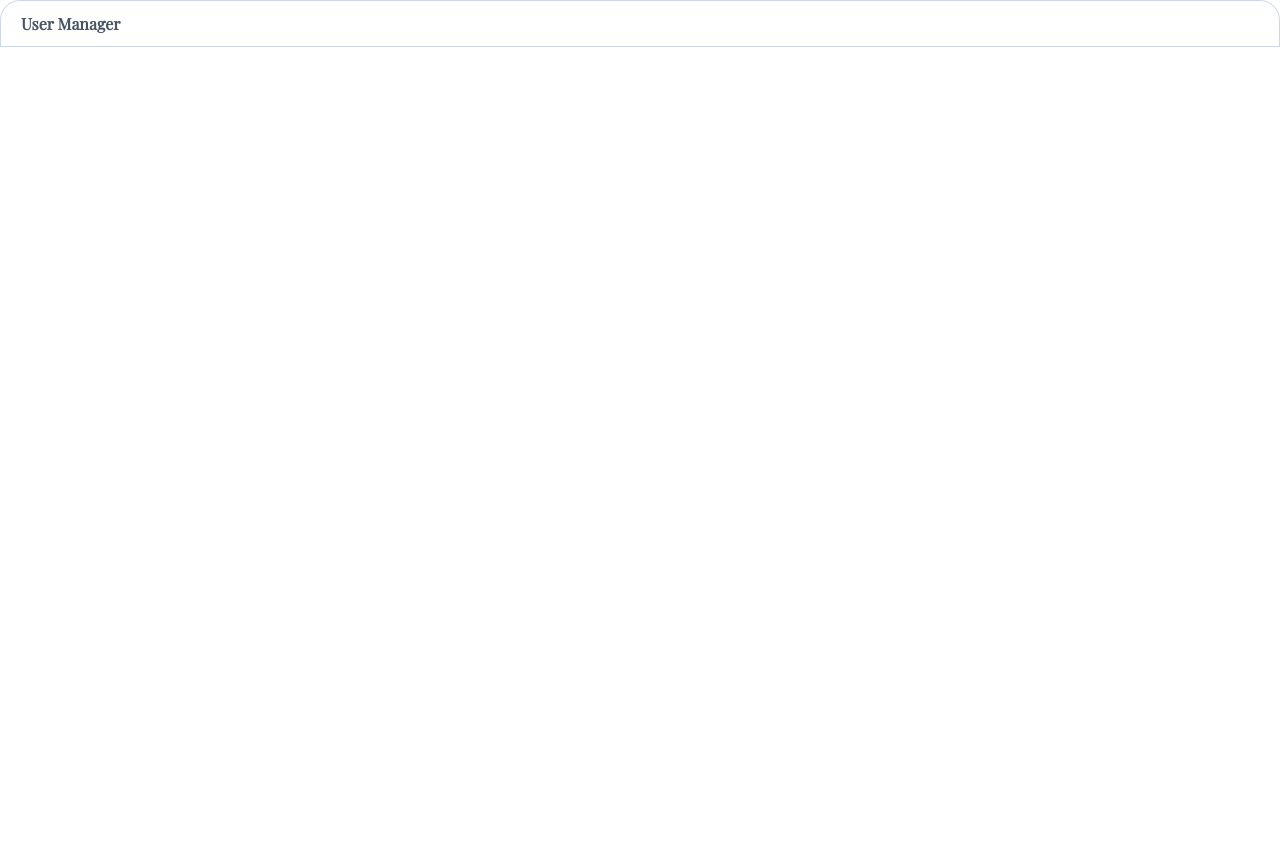
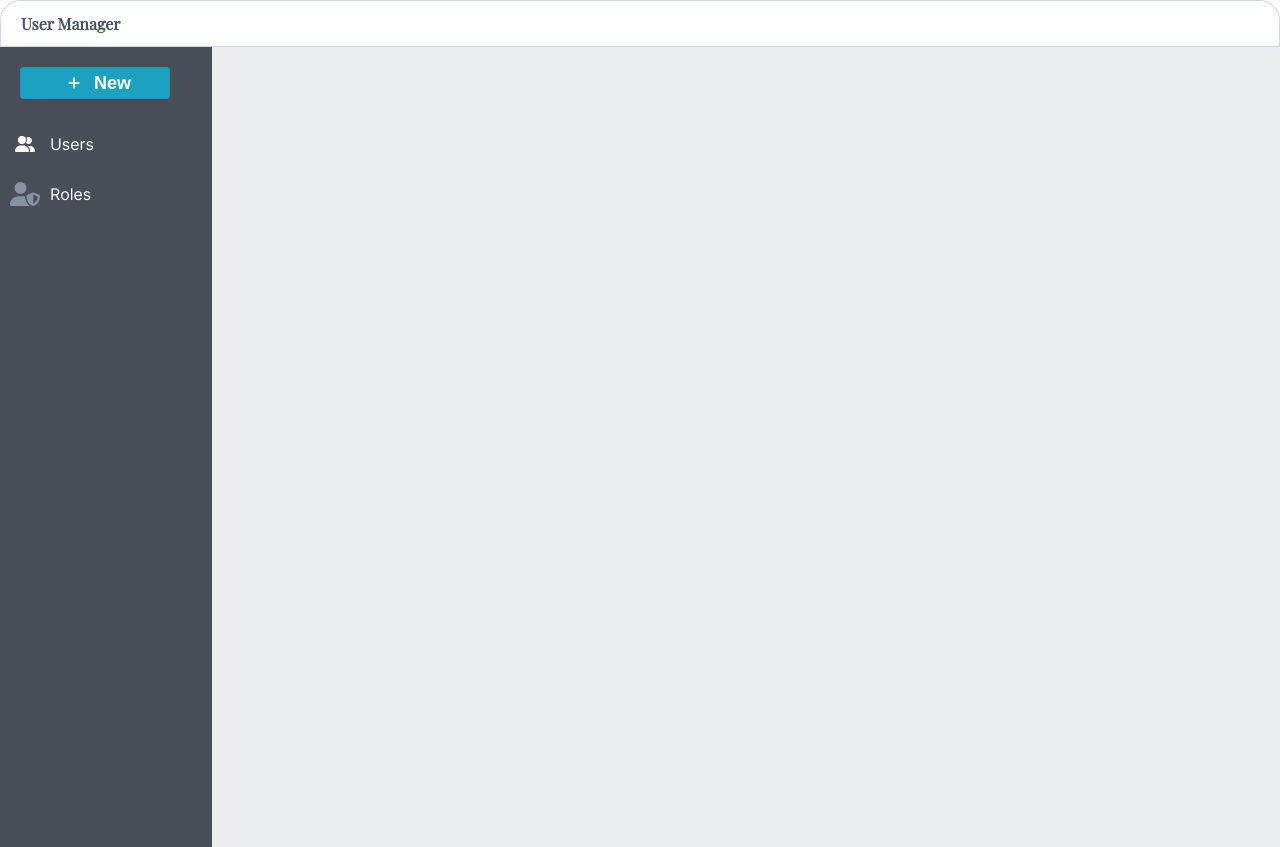
Before and after one commit to vuphan-agilityio/js-practice-cloned, a website built with Parcel: page practice/src/user-manager.html in a window 1280 px wide. Before the commit the page ends 800 px from the top, so only its background shows below. Built offline with nearby package versions, Linux system fonts and the light colour scheme.

Commit message:
Implement drawer for user manager page #19

```diff
--- a/practice/src/styles/components/button.scss
+++ b/practice/src/styles/components/button.scss
@@ -28,4 +28,20 @@
     background-color: #fff;
     @include cursor;
   }
+
+  &__drawer {
+    @include flex-row;
+    align-items: center;
+    justify-content: center;
+    gap: toRem(5);
+    width: toRem(150);
+    height: toRem(32);
+    background-color: #1ca1c1;
+    border: toRem(1) solid #139dc0;
+    border-radius: toRem(3);
+    color: #fff;
+    font-size: $fs-x-large;
+    font-weight: 600;
+    @include cursor;
+  }
 }
--- /dev/null
+++ b/practice/src/styles/components/drawer.scss
@@ -0,0 +1,72 @@
+.drawer {
+  @include flex-column;
+  gap: toRem(20);
+  width: toRem(212);
+  background-color: #4a4e58;
+  height: 100vh;
+  display: none;
+
+  @include tablet {
+    display: block;
+  }
+
+  &__user-icon {
+    display: block;
+    background-position: center;
+    background-repeat: no-repeat;
+    cursor: pointer;
+    width: toRem(30);
+    height: toRem(30);
+
+    @include tablet {
+      display: block;
+    }
+  }
+
+  &__wrapper {
+    padding: toRem(20);
+  }
+
+  &__title {
+    color: #fff;
+    font-size: $fs-x-medium;
+    font-weight: 500;
+
+    &:hover {
+      color: #1ca1c1;
+      font-weight: 600;
+    }
+  }
+
+  &__icon-new {
+    background-image: url("../assets/images/user/plus-icon.svg");
+  }
+
+  &__item {
+    @include flex-row;
+    align-items: center;
+    gap: toRem(10);
+    padding: toRem(10);
+
+    &:hover {
+      border-left: toRem(3) solid #1ca1c1;
+      background-color: #3b3e46;
+    }
+  }
+
+  &__icon-user {
+    background-image: url("../assets/images/user/user-icon.svg");
+
+    &:hover {
+      background-image: url("../assets/images/user/user-icon-selected.svg");
+    }
+  }
+
+  &__icon-roles {
+    background-image: url("../assets/images/user/icon-role.svg");
+
+    &:hover {
+      background-image: url("../assets/images/user/shield-icon-selected.svg");
+    }
+  }
+}
--- a/practice/src/styles/components/index.scss
+++ b/practice/src/styles/components/index.scss
@@ -5,3 +5,4 @@
 @import "./card-collections.scss";
 @import "./navbar-footer.scss";
 @import "./navbar-user";
+@import "./drawer.scss";
--- a/practice/src/styles/sections/index.scss
+++ b/practice/src/styles/sections/index.scss
@@ -8,3 +8,4 @@
 @import "./search.scss";
 @import "./about.scss";
 @import "./login.scss";
+@import "./user.scss";
--- /dev/null
+++ b/practice/src/styles/sections/user.scss
@@ -0,0 +1,7 @@
+.main-body {
+  @include flex-row;
+  font-family: $font-secondary;
+  font-size: $fs-small;
+  font-weight: 400;
+  background-color: #ebedf0;
+}
--- a/practice/src/user-manager.html
+++ b/practice/src/user-manager.html
@@ -20,4 +20,29 @@
     </div>
   </header>
   <!-- END HEADER -->
+
+  <!-- START MAIN -->
+  <main class=" main-body">
+    <div class="drawer">
+      <div class="drawer__wrapper">
+        <button class="btn__drawer">
+          <span class="drawer__icon-new drawer__user-icon"></span>
+          New
+        </button>
+      </div>
+
+      <ul>
+        <li class="drawer__item">
+          <span class="drawer__icon-user drawer__user-icon"></span>
+          <p class="drawer__title">Users</p>
+        </li>
+        <li class="drawer__item">
+          <span class="drawer__icon-roles drawer__user-icon"></span>
+          <p class="drawer__title">Roles</p>
+        </li>
+      </ul>
+    </div>
+  </main>
+  <!-- END MAIN -->
+
 </body>
```
